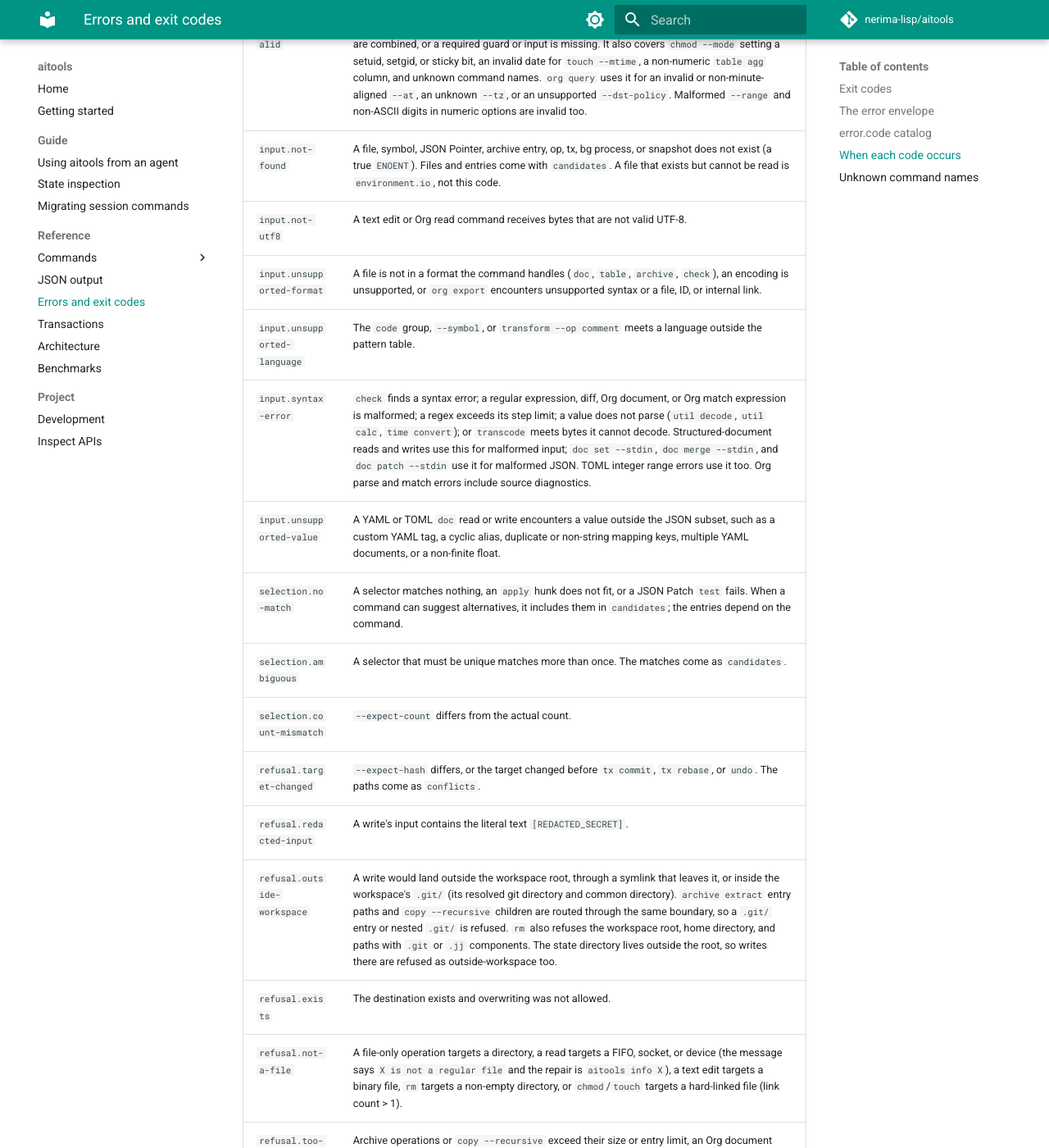
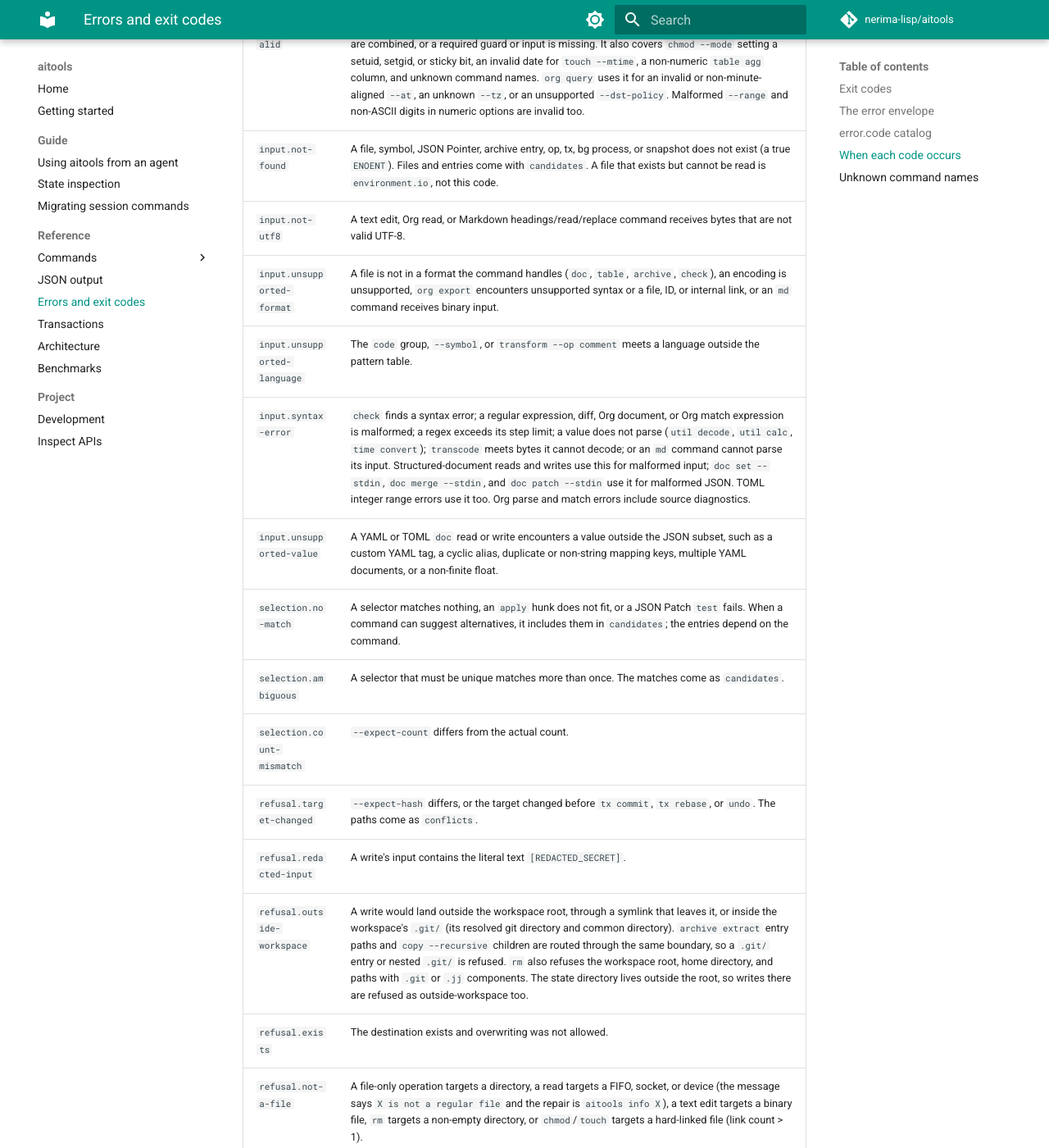
Before and after one commit to nerima-lisp/aitools, an MkDocs documentation site: the page built from docs/src/reference/errors.md, in a window 1280 px wide and 1400 px high, scrolled down 5230 px. Shown: the whole window at 82% size. Built offline with MkDocs 1.6.1 and Material for MkDocs 9.7.7, drawn with Linux system fonts in a browser that asks for light colours; comment, search, counter and statistics services are not loaded; some of the changed text lies outside the part shown.

Commit message:
test(md): cover section command edge cases

```diff
--- a/docs/src/reference/errors.md
+++ b/docs/src/reference/errors.md
@@ -85,10 +85,10 @@ lock, and `internal.unexpected` for an uncaught condition
 |---|---|
 | `argument.invalid` | Argument parsing fails, a value has the wrong type or range, options that exclude each other are combined, or a required guard or input is missing. It also covers `chmod --mode` setting a setuid, setgid, or sticky bit, an invalid date for `touch --mtime`, a non-numeric `table agg` column, and unknown command names. `org query` uses it for an invalid or non-minute-aligned `--at`, an unknown `--tz`, or an unsupported `--dst-policy`. Malformed `--range` and non-ASCII digits in numeric options are invalid too. |
 | `input.not-found` | A file, symbol, JSON Pointer, archive entry, op, tx, bg process, or snapshot does not exist (a true `ENOENT`). Files and entries come with `candidates`. A file that exists but cannot be read is `environment.io`, not this code. |
-| `input.not-utf8` | A text edit or Org read command receives bytes that are not valid UTF-8. |
-| `input.unsupported-format` | A file is not in a format the command handles (`doc`, `table`, `archive`, `check`), an encoding is unsupported, or `org export` encounters unsupported syntax or a file, ID, or internal link. |
+| `input.not-utf8` | A text edit, Org read, or Markdown headings/read/replace command receives bytes that are not valid UTF-8. |
+| `input.unsupported-format` | A file is not in a format the command handles (`doc`, `table`, `archive`, `check`), an encoding is unsupported, `org export` encounters unsupported syntax or a file, ID, or internal link, or an `md` command receives binary input. |
 | `input.unsupported-language` | The `code` group, `--symbol`, or `transform --op comment` meets a language outside the pattern table. |
-| `input.syntax-error` | `check` finds a syntax error; a regular expression, diff, Org document, or Org match expression is malformed; a regex exceeds its step limit; a value does not parse (`util decode`, `util calc`, `time convert`); or `transcode` meets bytes it cannot decode. Structured-document reads and writes use this for malformed input; `doc set --stdin`, `doc merge --stdin`, and `doc patch --stdin` use it for malformed JSON. TOML integer range errors use it too. Org parse and match errors include source diagnostics. |
+| `input.syntax-error` | `check` finds a syntax error; a regular expression, diff, Org document, or Org match expression is malformed; a regex exceeds its step limit; a value does not parse (`util decode`, `util calc`, `time convert`); `transcode` meets bytes it cannot decode; or an `md` command cannot parse its input. Structured-document reads and writes use this for malformed input; `doc set --stdin`, `doc merge --stdin`, and `doc patch --stdin` use it for malformed JSON. TOML integer range errors use it too. Org parse and match errors include source diagnostics. |
 | `input.unsupported-value` | A YAML or TOML `doc` read or write encounters a value outside the JSON subset, such as a custom YAML tag, a cyclic alias, duplicate or non-string mapping keys, multiple YAML documents, or a non-finite float. |
 | `selection.no-match` | A selector matches nothing, an `apply` hunk does not fit, or a JSON Patch `test` fails. When a command can suggest alternatives, it includes them in `candidates`; the entries depend on the command. |
 | `selection.ambiguous` | A selector that must be unique matches more than once. The matches come as `candidates`. |
@@ -98,7 +98,7 @@ lock, and `internal.unexpected` for an uncaught condition
 | `refusal.outside-workspace` | A write would land outside the workspace root, through a symlink that leaves it, or inside the workspace's `.git/` (its resolved git directory and common directory). `archive extract` entry paths and `copy --recursive` children are routed through the same boundary, so a `.git/` entry or nested `.git/` is refused. `rm` also refuses the workspace root, home directory, and paths with `.git` or `.jj` components. The state directory lives outside the root, so writes there are refused as outside-workspace too. |
 | `refusal.exists` | The destination exists and overwriting was not allowed. |
 | `refusal.not-a-file` | A file-only operation targets a directory, a read targets a FIFO, socket, or device (the message says `X is not a regular file` and the repair is `aitools info X`), a text edit targets a binary file, `rm` targets a non-empty directory, or `chmod`/`touch` targets a hard-linked file (link count > 1). |
-| `refusal.too-large` | Archive operations or `copy --recursive` exceed their size or entry limit, an Org document exceeds the parser limit, or an envelope would exceed the JSON writer's output limit. The output-limit repair is `aitools schema <command>`; reduce the requested output with a limit or narrower selector. |
+| `refusal.too-large` | Archive operations or `copy --recursive` exceed their size or entry limit, an Org document exceeds the parser limit, an `md` input exceeds 16 MiB, or an envelope would exceed the JSON writer's output limit. The output-limit repair is `aitools schema <command>`; reduce the requested output with a limit or narrower selector. |
 | `environment.io` | A read or write fails, including a permission-denied (`EACCES`) read of an existing file. `read`, `info`, `check`, `diff`, Org read commands, and `write --content-file` report this rather than `input.not-found`. A failed rename names the blocking destination. |
 | `environment.busy` | The workspace lock is not acquired within `--lock-timeout`. The repair repeats the same command. |
 | `environment.timeout` | `wait` exceeds its requested deadline, or an HTTP request or OS name lookup exceeds the `net` command's total deadline. |
```
Also changed, not shown: 1 other file.
